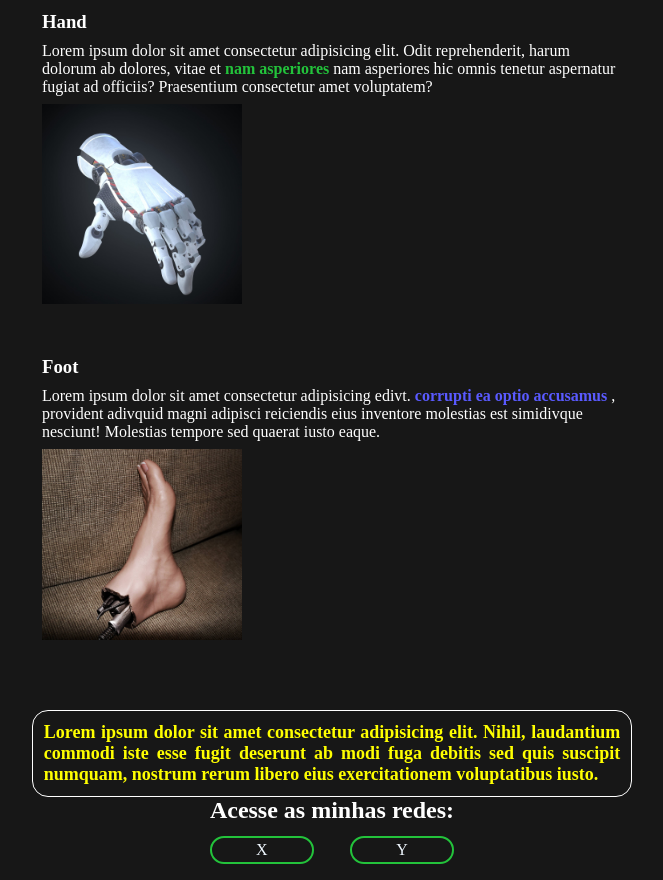
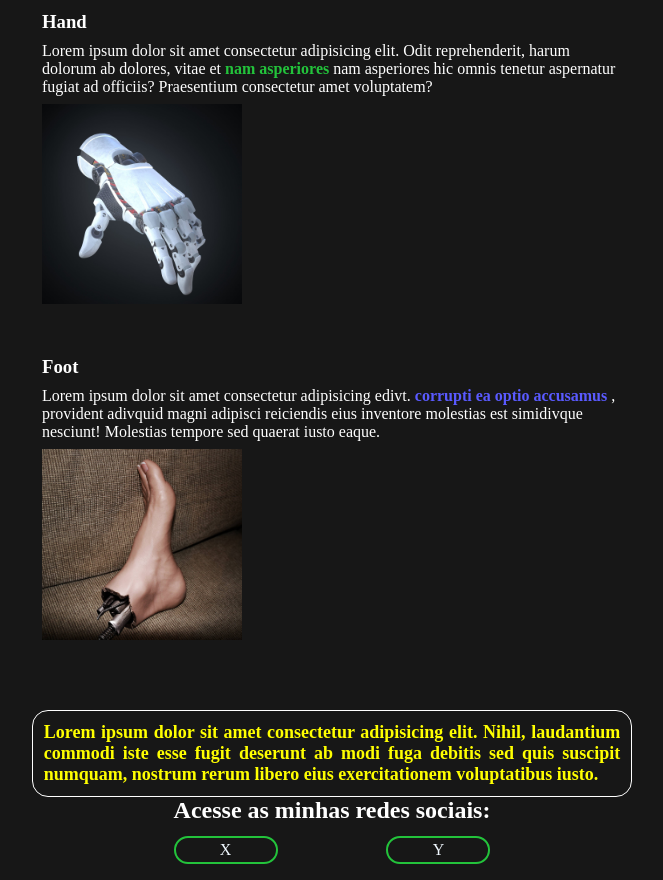
Before and after one commit to limonheiro/landpage, a plain HTML site: page index2.html in a window 1280 px wide. Shown: the part 255-1135 px from the top of the page, without its empty margins (308-971 px from the left). Drawn offline with Linux system fonts and the light colour scheme.

Commit message:
Update index2.html

```diff
--- a/index2.html
+++ b/index2.html
@@ -58,7 +58,7 @@
 
         <div class="redes">
             <h2>
-                Acesse as minhas redes:
+                Acesse as minhas redes sociais:
             </h2>
             <div class="redes_link">
                 <a href="http://x.com">X</a>
```
